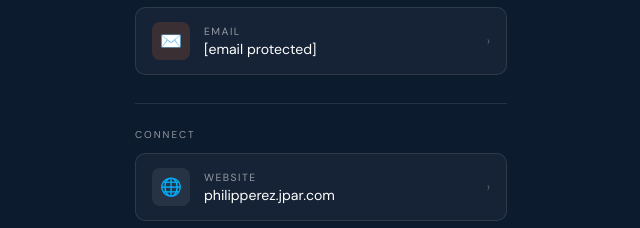
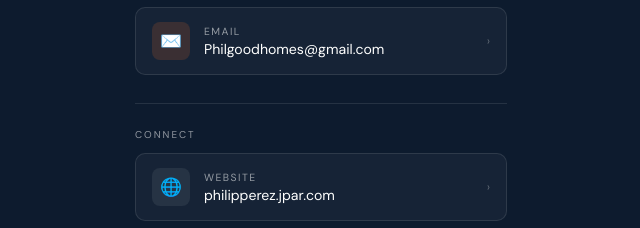
Before and after one commit to Philgoodhomes/Card, a plain HTML site: page index.html in a window 1280 px wide. Shown: the part 807-1035 px from the top of the page, 319-959 px from the left. Drawn offline with nearby package versions, Linux system fonts and the light colour scheme.

Commit message:
Add files via upload

```diff
--- a/index.html
+++ b/index.html
@@ -342,11 +342,11 @@
       </div>
       <div class="link-arrow">›</div>
     </a>
-    <a class="link-item" href="/cdn-cgi/l/email-protection#53033b3a3f343c3c373b3c3e362013343e323a3f7d303c3e">
+    <a class="link-item" href="mailto:Philgoodhomes@gmail.com">
       <div class="link-icon icon-email">✉️</div>
       <div class="link-text">
         <div class="link-label">Email</div>
-        <div class="link-value"><span class="__cf_email__" data-cfemail="58083031343f37373c3037353d2b183f35393134763b3735">[email&#160;protected]</span></div>
+        <div class="link-value">Philgoodhomes@gmail.com</div>
       </div>
       <div class="link-arrow">›</div>
     </a>
```
